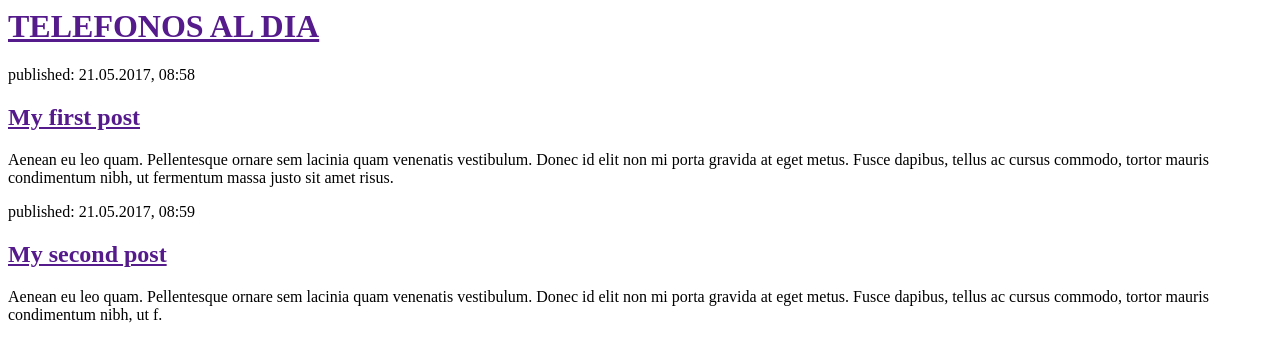
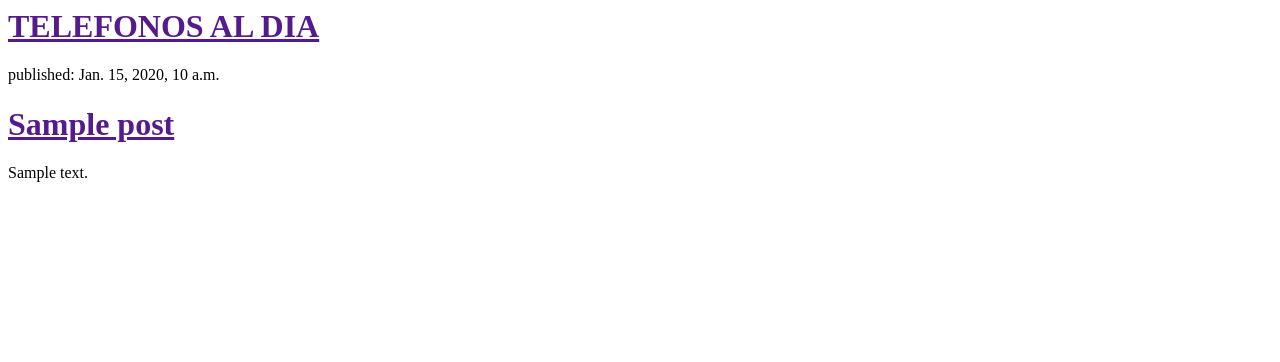
Before and after one commit to miguelmtz123/telefonos-al-dia, a Django app: template blog/templates/blog/post_list.html in a window 1280 px wide. Shown: the top 362 px of the page. Run offline with Django 3.2, Linux system fonts and the light colour scheme; the template is opened without the code that fills it: most values are stand-ins (such as "Sample title", 1, 10 or a date in 2020).

Commit message:
Se cambio el post_list y el viws para que se muestre el post

```diff
--- a/blog/templates/blog/post_list.html
+++ b/blog/templates/blog/post_list.html
@@ -6,19 +6,15 @@
 		<div>
 			<h1><a href="">TELEFONOS AL DIA</a></h1>
 		</div>
+
 		<div>
-<p>published: 21.05.2017, 08:58</p>
-<h2><a href="">My first post</a></h2>
-<p>Aenean eu leo quam. Pellentesque ornare sem lacinia quam venenatis vestibulum. Donec id elit non mi porta gravida at eget
-
-metus. Fusce dapibus, tellus ac cursus commodo, tortor mauris condimentum nibh, ut fermentum massa justo sit amet risus.</p>
+		{% for post in posts %}
+			<div>
+				<p>published: {{ post.published_date }}</p>
+				<h1><a href="">{{ post.title }}</a></h1>
+				<p>{{ post.text|linebreaksbr }}</p>
 			</div>
-<div>
-<p>published: 21.05.2017, 08:59</p>
-<h2><a href="">My second post</a></h2>
-<p>Aenean eu leo quam. Pellentesque ornare sem lacinia quam venenatis vestibulum. Donec id elit non mi porta gravida at eget
-
-metus. Fusce dapibus, tellus ac cursus commodo, tortor mauris condimentum nibh, ut f.</p>
+		{% endfor %}
 		</div>
 	</body>
 </html>
--- a/blog/views.py
+++ b/blog/views.py
@@ -1,5 +1,7 @@
 from django.shortcuts import render
+from django.utils import timezone
+from .models import Post
 
-# Create your views here.
 def post_list(request):
-	return render(request, 'blog/post_list.html', {})
+	posts = Post.objects.filter(published_date__lte=timezone.now()).order_by('published_date')
+	return render(request, 'blog/post_list.html', {'posts': posts})
```
Lines whose indentation alone changed are shown as unchanged.
